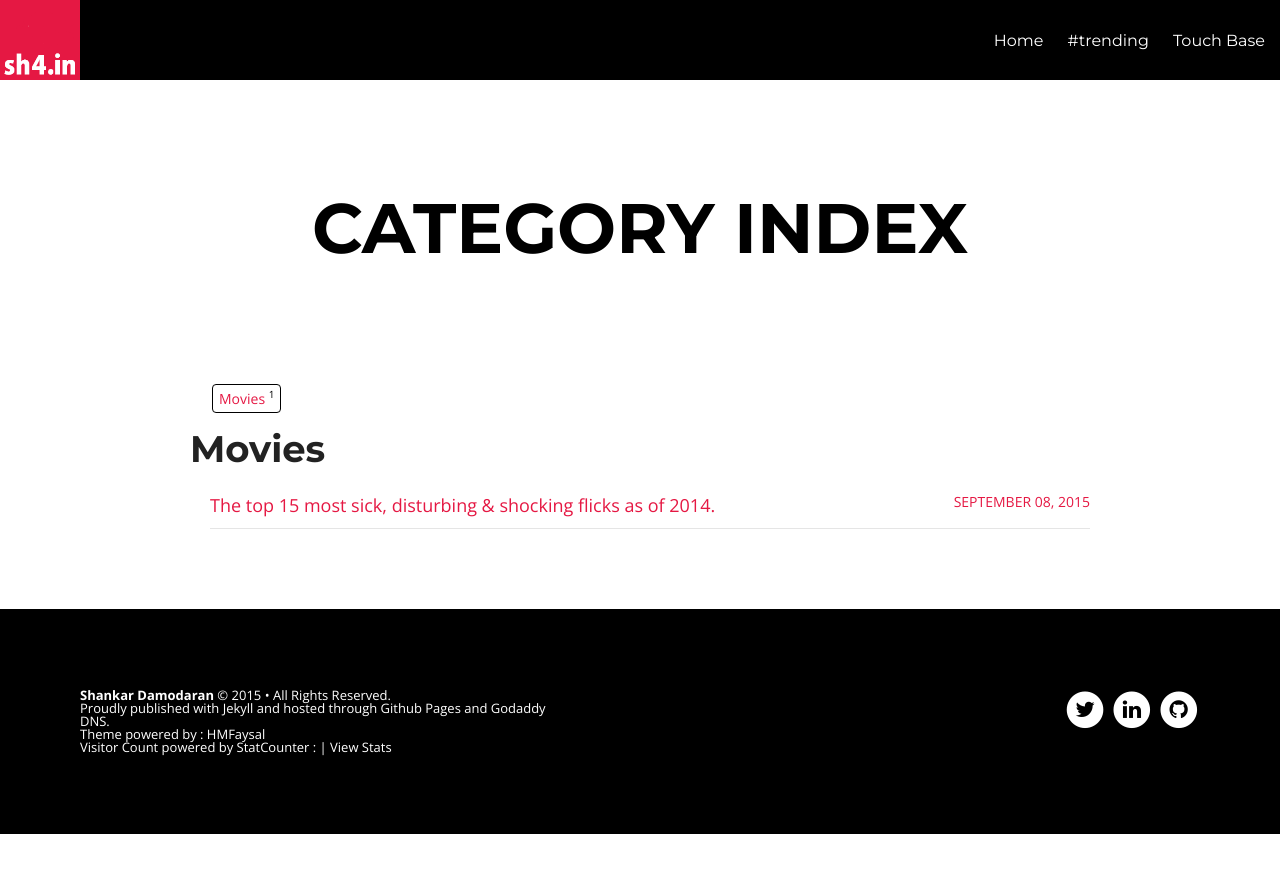
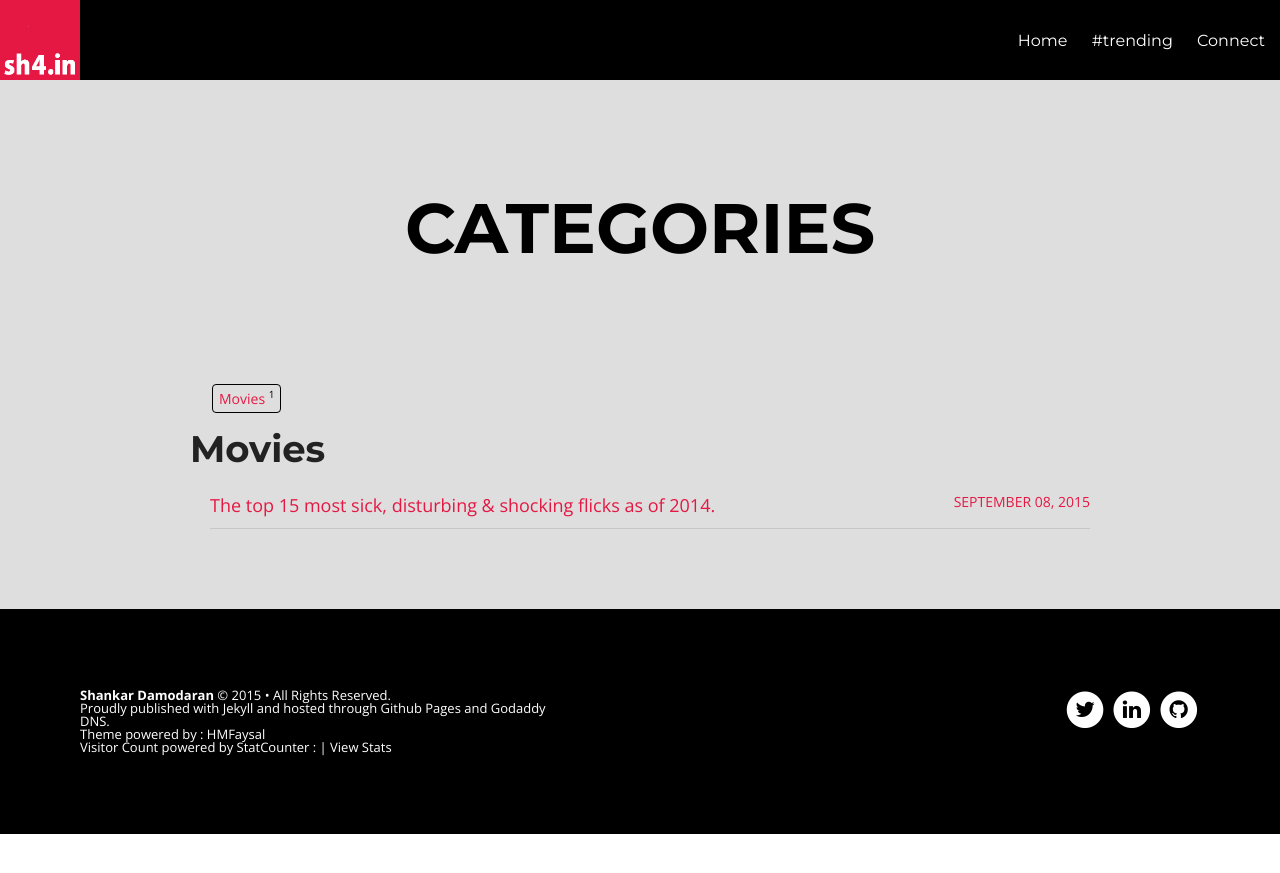
Before and after one commit to sh4nx0r/sh4nx0r.github.io, a Jekyll site: the page built from categories.html, in a window 1280 px wide. Shown: the top 873 px of the page. Built offline with Jekyll 4.4.1, drawn with Linux system fonts in a browser that asks for light colours; nearby versions of some CDN libraries; comment, search, counter and statistics services are not loaded.

Commit message:
Links updated to blog and some style changes

```diff
--- a/_config.yml
+++ b/_config.yml
@@ -41,8 +41,8 @@ links:
     icon: home
   - title: "#trending"
     url: /trending
-  - title: Touch Base
-    url: /touchbase
+  - title: Connect
+    url: /connect
 
 #  - title: Categories
 #    url: /categories
--- a/assets/css/style.css
+++ b/assets/css/style.css
@@ -32,7 +32,7 @@ header, main, footer {
   z-index: 1; }
 
 main, .notepad-share-icons, .notepad-disqus {
-  background: white; }
+  background: #DEDEDE; }
 
 .animated-post {
   background: transparent; }
--- a/categories.html
+++ b/categories.html
@@ -1,8 +1,7 @@
 ---
 layout: page
-title: Category Index
+title: Categories
 permalink: /categories/index.html
-title: Category Index
 tags: [Categories]
 description: "An archive of posts sorted by categories."
 
```
Also changed, not shown: _posts/2015-09-08-the-top-15-most-sick-disturbing-shocking-flicks-as-of-2014.md (+2 -2 lines), contact.md (+1 -1 lines), 10 other files.
